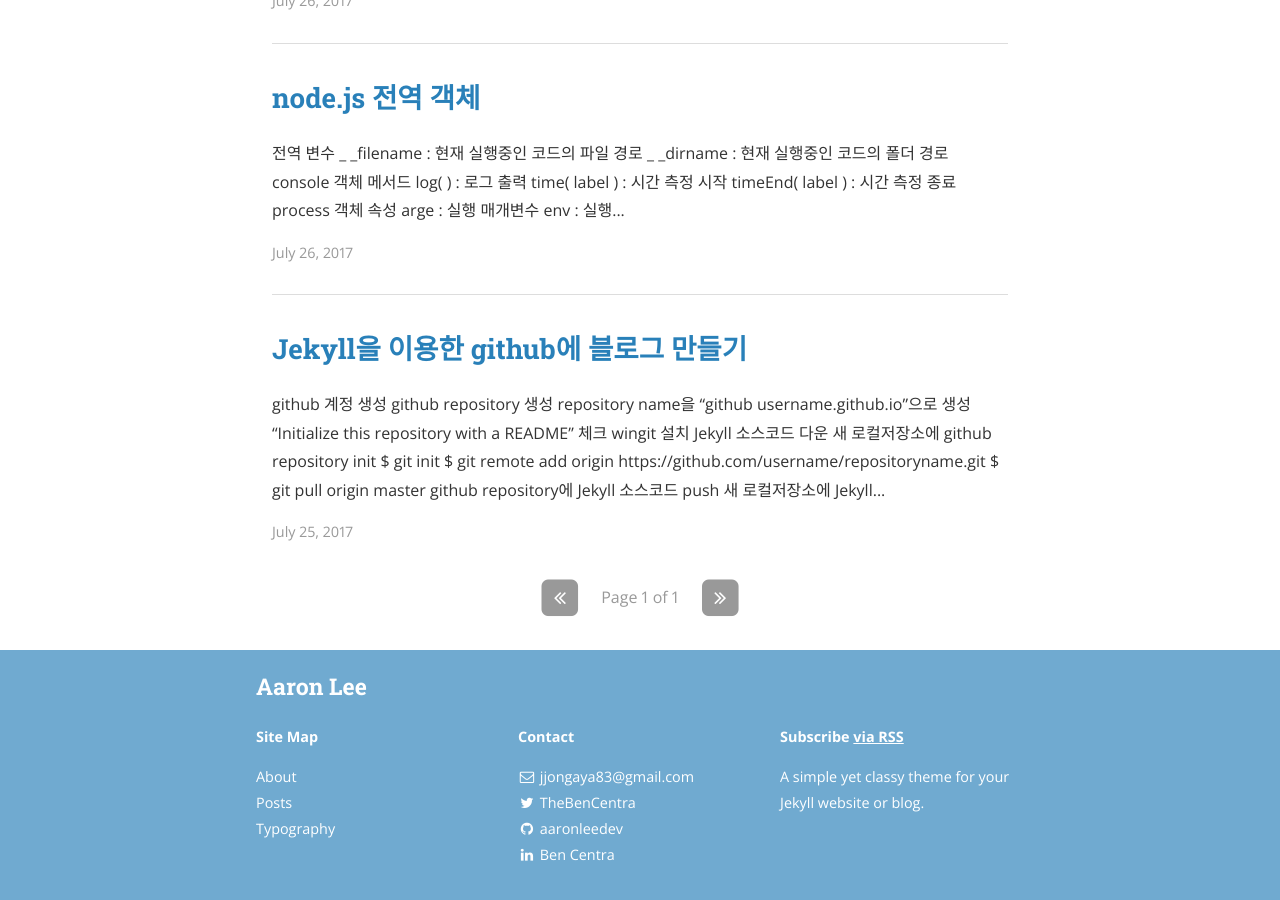
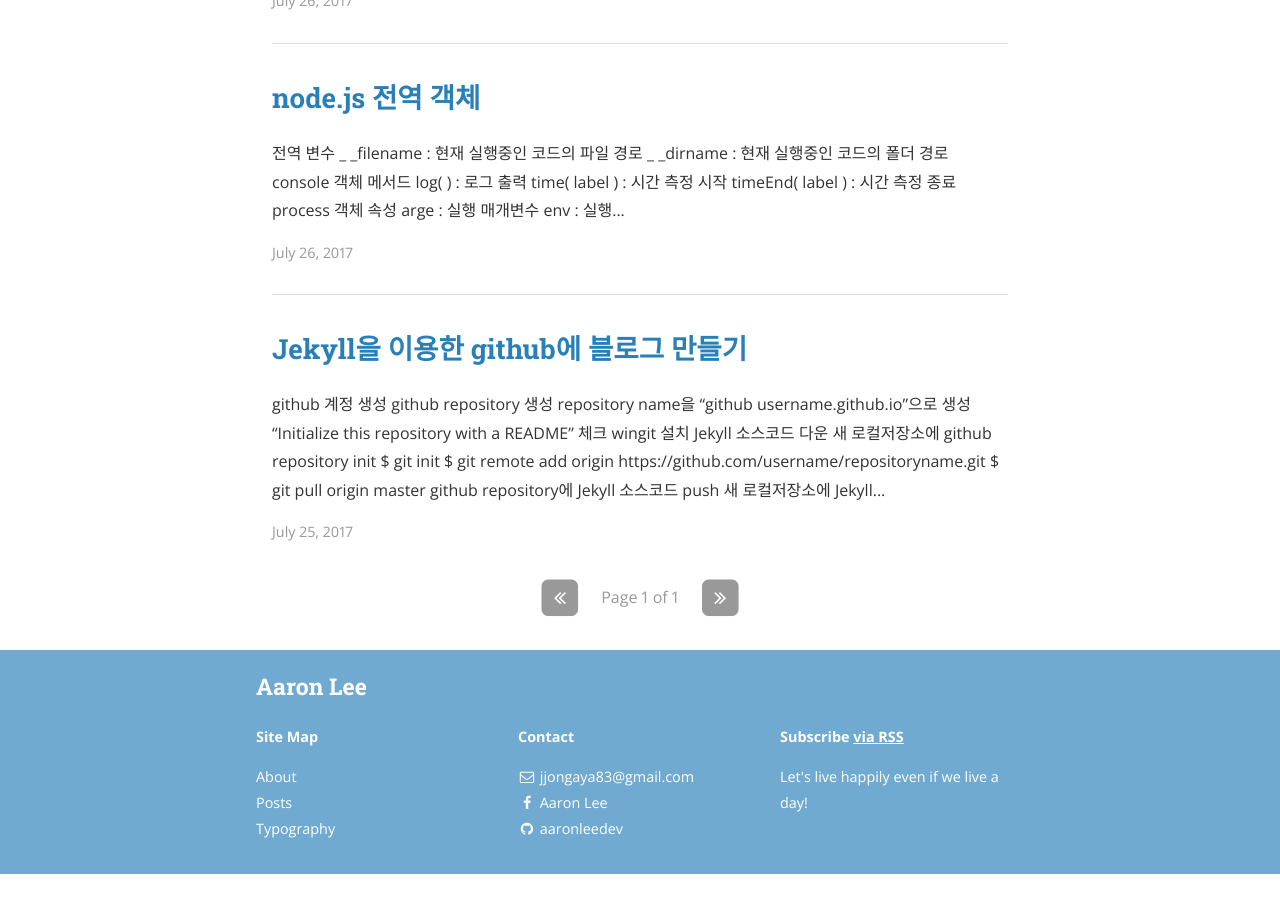
Before and after one commit to aaronleedev/aaronleedev.github.io, a Jekyll site: the page built from index.html, in a window 1280 px wide and 900 px high, scrolled down 713 px. Built offline with Jekyll 4.4.1, drawn with Linux system fonts in a browser that asks for light colours; nearby versions of some CDN libraries; the list of posts is cut into pages by our own code; after the commit the page ends 1587 px from its top, so only the background shows below that; some of the changed text lies outside the part shown.

Commit message:
set jekyll

```diff
--- a/_config.yml
+++ b/_config.yml
@@ -10,11 +10,11 @@ exclude:
 
 # Site settings
 title: Aaron Lee
-subtitle: "A simple yet classy theme for your Jekyll website or blog"
+subtitle: "Let's live happily even if we live a day!"
 email: jjongaya83@gmail.com
 name: Aaron Lee
 description: >
-  A simple yet classy theme for your Jekyll website or blog.
+  Let's live happily even if we live a day!
 # Base URL of site (i.e. /blog). It should always start with a slash,
 # and never end with a slash. Set it to a blank value if hosting at the
 # root of your server.
@@ -49,10 +49,10 @@ jekyll-archives:
 # Category descriptions (for archive pages)
 descriptions:
   - cat: jekyll
-    desc: "Posts describing Jekyll setup techniques."
+    desc: "jekyll 관련 글"
 
-  - cat: dummy
-    desc: "Just some placeholder posts, lorem ipsum and the rest."
+  - cat: node.js
+    desc: "node.js 계발 관련 글"
 
 # Social icons and sharing options
 #
@@ -72,15 +72,15 @@ descriptions:
 social:
   - name: Twitter
     icon: twitter
-    username: TheBenCentra
-    url: https://twitter.com/TheBenCentra
+    username:
+    url:
     desc: Follow me on Twitter
     share: true
 
   - name: Facebook
     icon: facebook
-    username: thebencentra
-    url:
+    username: Aaron Lee
+    url: https://www.facebook.com/aaronleedev
     desc: Friend me on Facebook
     share: true
 
@@ -93,8 +93,8 @@ social:
 
   - name: LinkedIn
     icon: linkedin
-    username: Ben Centra
-    url: https://www.linkedin.com/pub/ben-centra/47/769/60a
+    username:
+    url:
     desc: Connect with me on LinkedIn
     share: true
 
```
